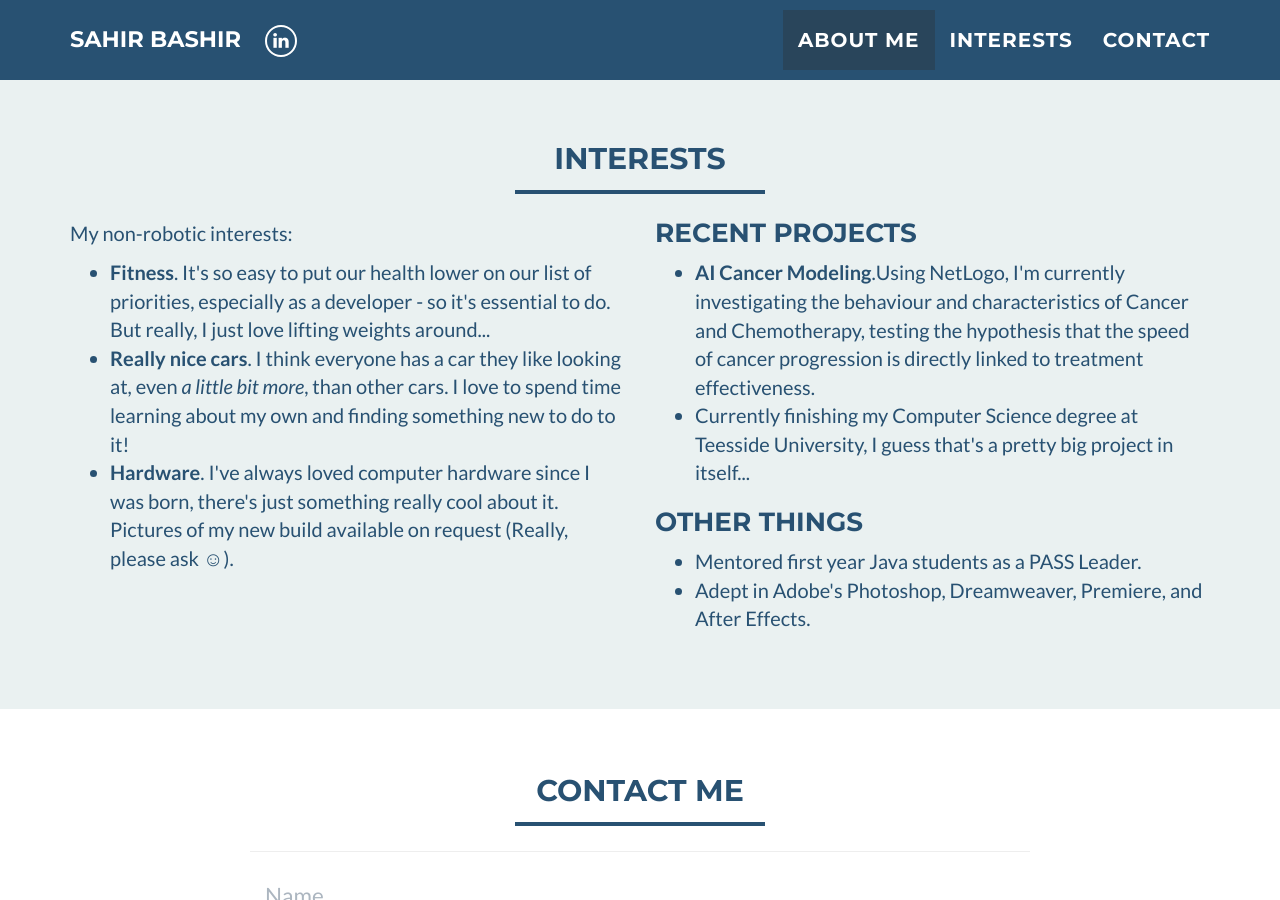
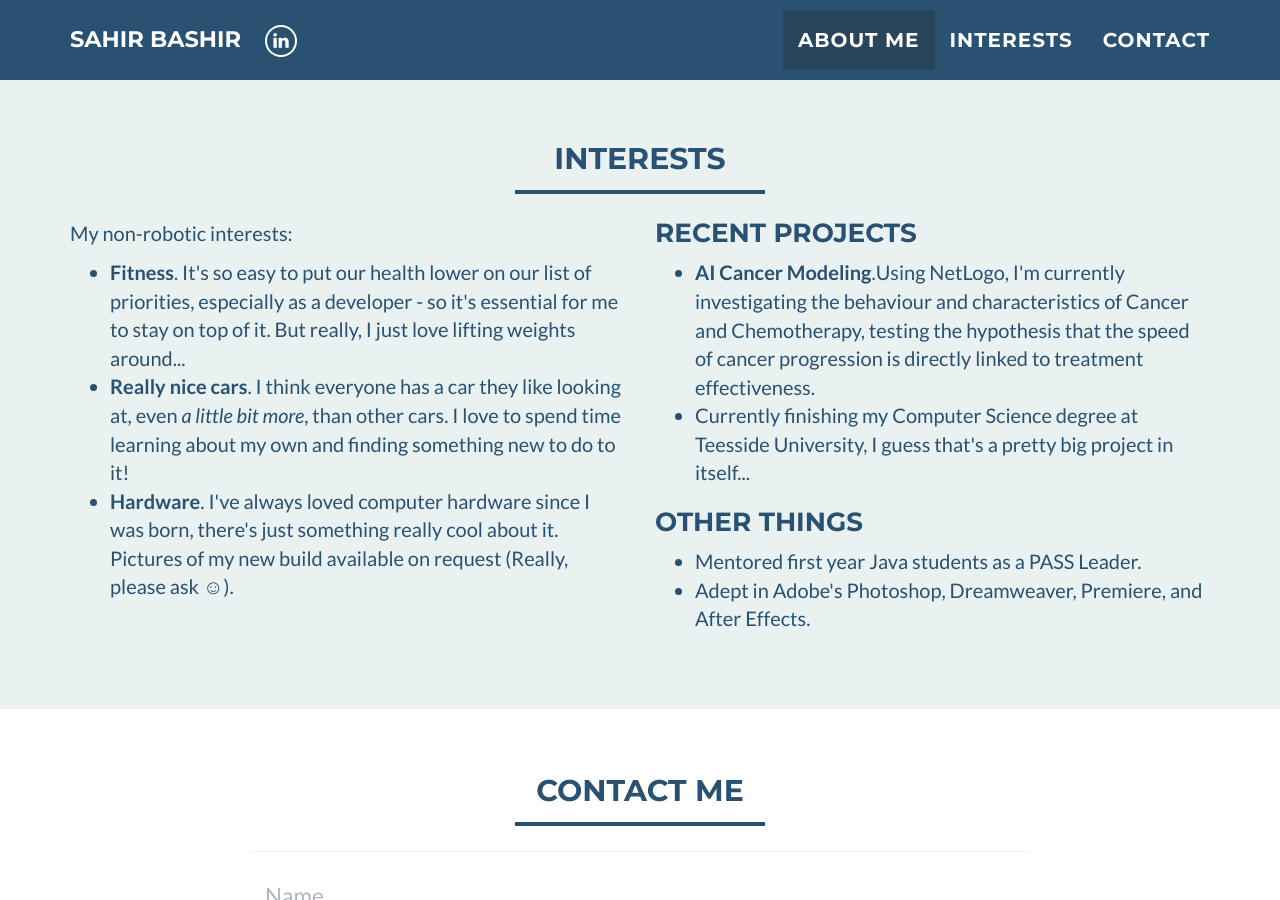
Before and after one commit to SahirBashir/SahirBashir.github.io, a Jekyll site: the page built from index.html, in a window 1280 px wide and 900 px high, scrolled down 1154 px. Built offline with Jekyll 4.4.1, drawn with Linux system fonts in a browser that asks for light colours.

Commit message:
R Delete

```diff
--- a/_includes/interests.html
+++ b/_includes/interests.html
@@ -13,7 +13,7 @@
         </p>
 			<ul>
 			  <li>
-				 <b>Fitness</b>. It's so easy to put our health lower on our list of priorities, especially as a developer - so it's essential to do. But really, I just love lifting weights around...
+				 <b>Fitness</b>. It's so easy to put our health lower on our list of priorities, especially as a developer - so it's essential for me to stay on top of it. But really, I just love lifting weights around...
 			  </li>
 			  <li>
 				  <b>Really nice cars</b>. I think everyone has a car they like looking at, even <i>a little bit more</i>, than other cars. I love to spend time learning about my own and finding something new to do to it!
```
Also changed, not shown: README.md (deleted).
